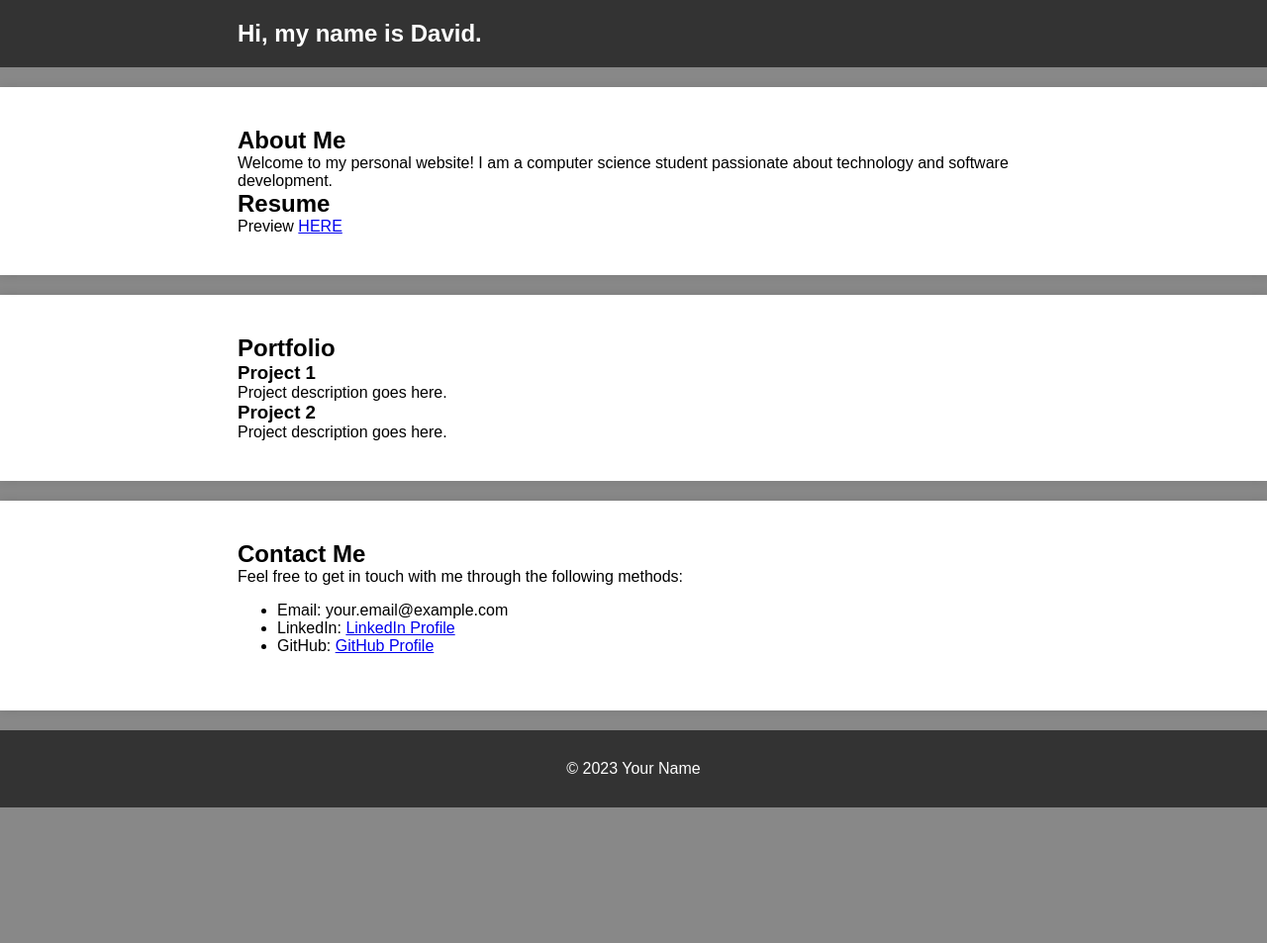
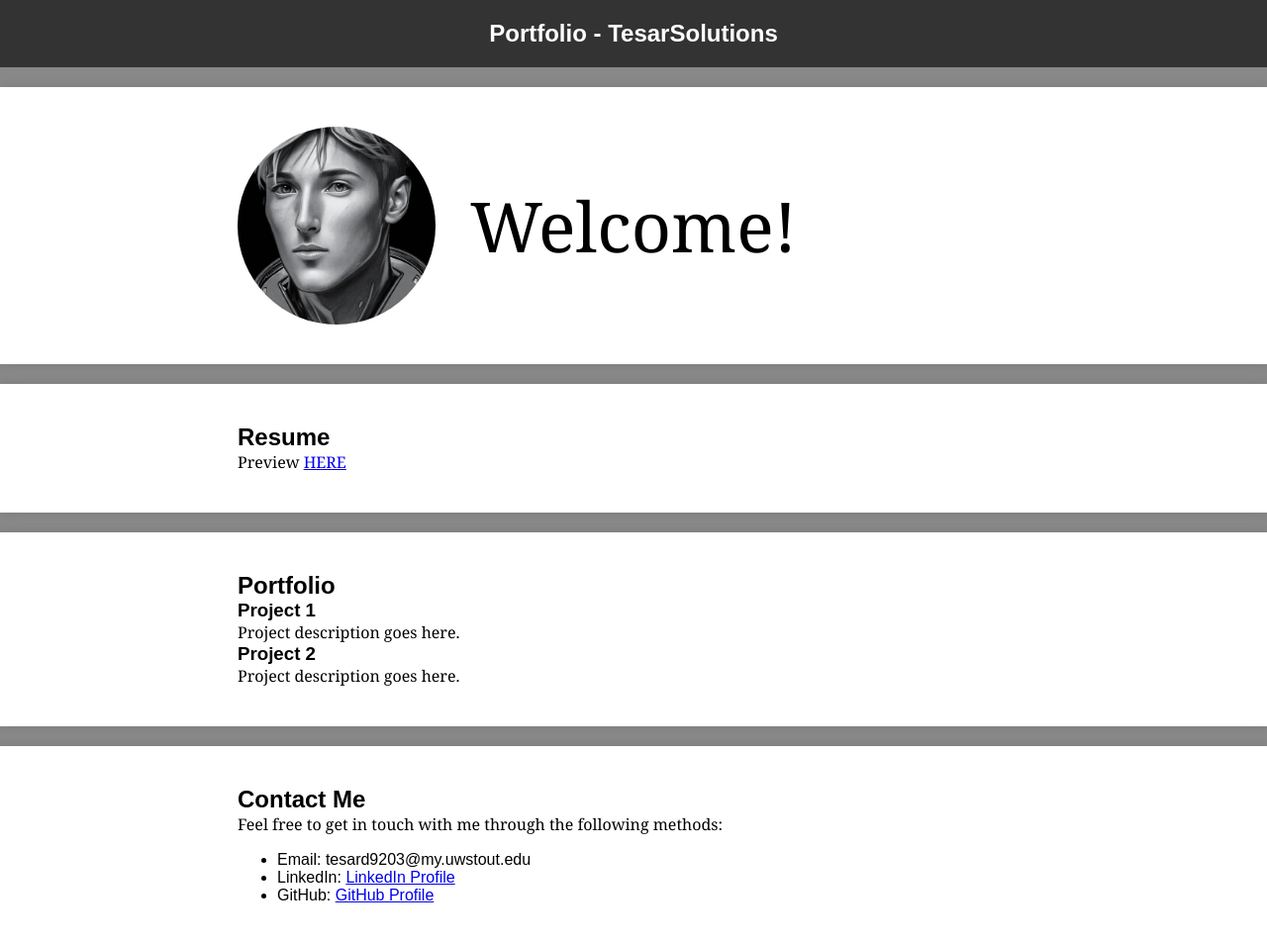
Before and after one commit to DavidTesar/PortfolioWebsite, a plain HTML site: page index.html in a window 1280 px wide. Shown: the top 953 px of the page at 99% size. Before the commit the page ends 816 px from the top, so only its background shows below. Drawn offline with Linux system fonts and the light colour scheme.

Commit message:
Images, Design

```diff
--- a/index.html
+++ b/index.html
@@ -3,33 +3,38 @@
 <head>
     <meta charset="UTF-8">
     <meta name="viewport" content="width=device-width, initial-scale=1.0">
-    <title>Your Name - Computer Science Student</title>
+    <title>David Tesar</title>
     <link rel="stylesheet" href="style.css">
 </head>
 <body>
     <header>
         <nav>
             <div class="container">
-                <h1>Hi, my name is David.</h1>
-                <!-- <ul>
-                    <li><a href="index.html">Home</a></li>
-                </ul> -->
+                    <div class="section-top">
+                    <h1>Portfolio - TesarSolutions</h1>
+                </div>
             </div>
         </nav>
     </header>
 
     <section id="about">
         <div class="container">
-            <h2>About Me</h2>
-            <p>
-                Welcome to my personal website! I am a computer science student passionate about technology and software development.
+            <div class="section-profile">
+                <img class="profile-image" src="profile.jpg"></img>
+            <p class="section-profile-text">
+                Welcome!
             </p>
+        </div>
+        </div>
+    </section>
 
+    <section id="about">
+        <div class="container">
             <h2>Resume</h2>
             <p>
                 Preview <a href="DavidTesar_private.pdf" title="" download>HERE</a>
             </p>
-
+            <!-- <img id="gif" src="programmer.gif"></img> -->
         </div>
     </section>
 
@@ -52,7 +57,7 @@
             <h2>Contact Me</h2>
             <p>Feel free to get in touch with me through the following methods:</p>
             <ul>
-                <li>Email: your.email@example.com</li>
+                <li>Email: tesard9203@my.uwstout.edu</li>
                 <li>LinkedIn: <a href="https://www.linkedin.com/in/david2tesar/" target="_blank">LinkedIn Profile</a></li>
                 <li>GitHub: <a href="https://github.com/DavidTesar" target="_blank">GitHub Profile</a></li>
             </ul>
--- a/style.css
+++ b/style.css
@@ -1,4 +1,57 @@
-/* Reset some default styles */
+@keyframes myAnim {
+	0% {
+		transform: scale(0.5);
+	}
+
+	100% {
+		transform: scale(1);
+	}
+}
+.section-top {
+    align-items: center;
+    text-align: center;
+}
+
+p {
+    font-family:Cambria, Cochin, Georgia, Times, 'Times New Roman', serif
+}
+
+.profile-image {
+    animation: myAnim 2s ease 0s 1 normal forwards;
+    width:200px;
+    height:200px;
+    border-radius: 50%;
+}
+
+.profile-image:hover{
+    opacity:0.6;
+}
+
+.section-profile {
+    display: grid;
+    align-items: center;
+    grid-template-columns: 1fr 1fr 1fr;
+    column-gap: 5px;
+}
+
+.section-profile-text{
+    font-size: 70px;
+    transition: all .1s ease-in;
+}
+
+.section-profile-text:hover{
+    opacity:0.6;
+    letter-spacing: 0.1em;
+}
+
+#gif{
+    opacity:1;
+}
+
+#gif:hover{
+    opacity:0.6;
+}
+
 body, h1, h2, h3, p {
     margin: 0;
     padding: 0;
```
Also changed, not shown: portfolio.html (deleted, +0 -43 lines), profile.jpg (added), programmer.gif (added).
